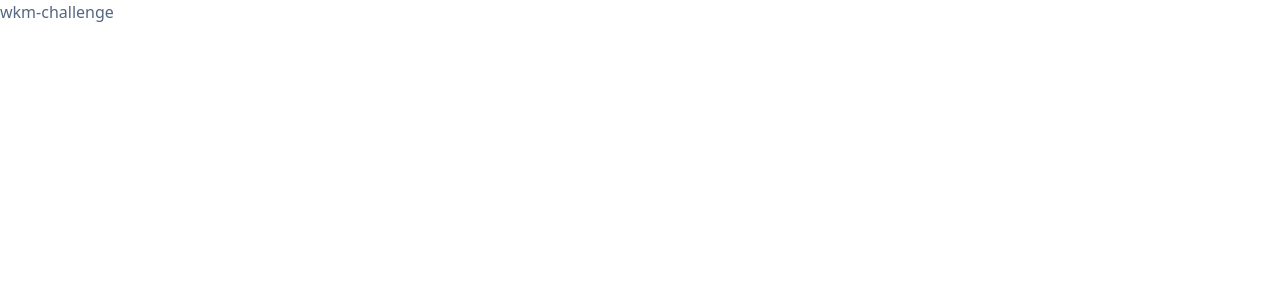
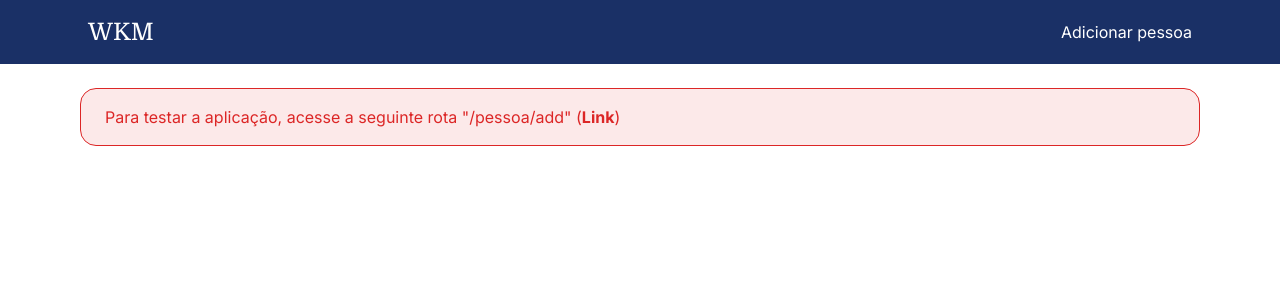
Before and after one commit to ilgarcia/wkm-challenge, a Next.js app in the folder client/: page / in a window 1280 px wide. Shown: the top 300 px of the page. Built offline with nearby package versions, Linux system fonts and the light colour scheme.

Commit message:
feat: adicionar navbar no layout da aplicação

```diff
--- a/client/src/app/globals.css
+++ b/client/src/app/globals.css
@@ -52,6 +52,18 @@
   .title {
     @apply font-bold text-primary text-4xl tracking-tight mb-6;
   }
+
+  .navlink:hover {
+    @apply brightness-110;
+  }
+
+  .navlink::after {
+    @apply content-[""] absolute w-full h-0.5 left-0 -bottom-1 bg-secondary scale-x-0 origin-bottom-right transition-transform duration-300 ease-out;
+  }
+
+  .navlink:hover::after {
+    @apply origin-bottom-left scale-x-100;
+  }
 }
 
 @layer utilities {
--- a/client/src/app/layout.tsx
+++ b/client/src/app/layout.tsx
@@ -1,10 +1,26 @@
 import type { Metadata } from "next";
+import { Inter, Sriracha, Domine } from "next/font/google";
 import "./globals.css";
+
+import Header from "@/components/Header";
 
 export const metadata: Metadata = {
   title: "Create Next App",
   description: "Generated by create next app",
 };
+
+export const inter = Inter({
+  subsets: ["latin"],
+  display: "swap",
+  variable: "--inter-font",
+});
+
+export const domine = Domine({
+  subsets: ["latin"],
+  display: "swap",
+  variable: "--domine-font",
+  preload: true,
+});
 
 export default function RootLayout({
   children,
@@ -13,7 +29,12 @@ export default function RootLayout({
 }>) {
   return (
     <html lang="en">
-      <body className={`antialiased`}>{children}</body>
+      <body
+        className={`${inter.className} ${domine.variable} antialiased overflow-hidden`}
+      >
+        <Header />
+        {children}
+      </body>
     </html>
   );
 }
--- a/client/src/app/page.tsx
+++ b/client/src/app/page.tsx
@@ -1,3 +1,18 @@
+import Link from "next/link";
+
 export default function Home() {
-  return <div className="min-h-[120vh]">wkm-challenge</div>;
+  return (
+    <section className="max-w-6xl mx-auto my-6">
+      <div className="border border-red-600 bg-red-600/10 mx-4 px-6 py-4 rounded-2xl text-red-600">
+        Para testar a aplicação, acesse a seguinte rota &quot;/pessoa/add&quot;
+        (
+        {
+          <Link href={"/pessoa/add"} className="font-bold">
+            Link
+          </Link>
+        }
+        )
+      </div>
+    </section>
+  );
 }
--- /dev/null
+++ b/client/src/components/Header.tsx
@@ -0,0 +1,19 @@
+import Link from "next/link";
+import React from "react";
+
+function Header() {
+  return (
+    <header className="flex items-center w-full h-16 bg-primary text-primary-foreground overflow-hidden">
+      <div className="flex items-center justify-between max-w-6xl w-full mx-auto px-4 sm:px-6 gap-1">
+        <Link href={"/"} className="font-domine text-2xl">WKM</Link>
+        <nav>
+          <Link className="navlink" href={"/pessoa/add"}>
+            Adicionar pessoa
+          </Link>
+        </nav>
+      </div>
+    </header>
+  );
+}
+
+export default Header;
--- a/client/src/services/PersonService.ts
+++ b/client/src/services/PersonService.ts
@@ -101,11 +101,9 @@ export async function postPerson(dataToSend: Person) {
         error: { type: "email", message: "Este e-mail já está cadastrado" },
         data: emailError,
       };
-      // return { status: "error", error: "email", data: emailError };
     }
     console.log("Valor incluído com sucesso");
     return { data };
-    // return { status: "success", personData };
   } catch (error) {
     console.error("Fetch error:", error);
     throw error;
--- a/client/tailwind.config.ts
+++ b/client/tailwind.config.ts
@@ -7,6 +7,9 @@ const config: Config = {
     "./src/app/**/*.{js,ts,jsx,tsx,mdx}",
   ],
   theme: {
+    fontFamily: {
+      domine: "var(--domine-font)",
+    },
     extend: {
       colors: {
         background: "var(--background)",
```
Also changed, not shown: 1 other file (tests, documents, lock files or other folders).
